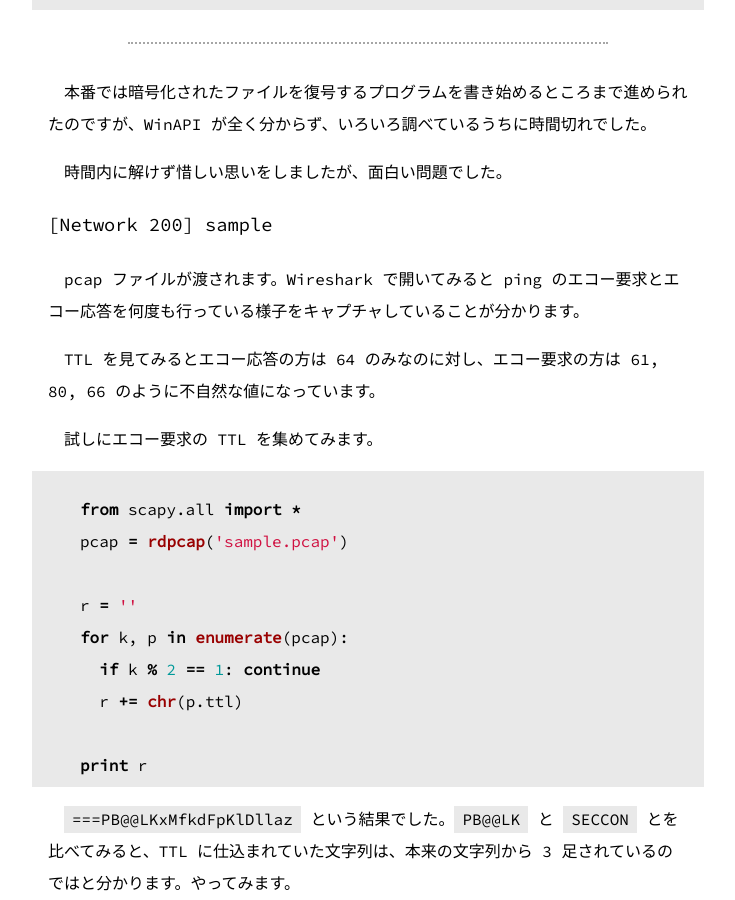
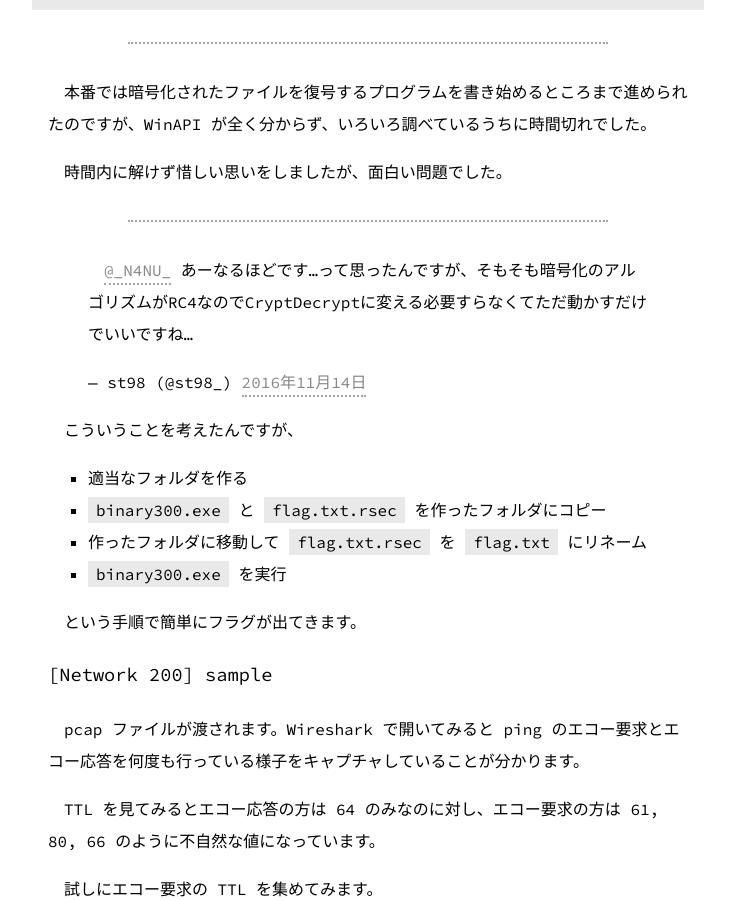
Before and after one commit to st98/diary, a Jekyll site: the page built from _posts/2016-11-12-seccon-kyoto.md, in a window 1280 px wide and 900 px high, scrolled down 11016 px. Shown: the whole window, without its empty margins (272-1007 px from the left). Built offline with Jekyll 4.4.1, drawn with Linux system fonts in a browser that asks for light colours; Markdown is read by kramdown in place of the engine named in the settings; comment, search, counter and statistics services are not loaded; some of the changed text lies outside the part shown.

Commit message:
Update 2016-11-12-seccon-kyoto.md

```diff
--- a/_posts/2016-11-12-seccon-kyoto.md
+++ b/_posts/2016-11-12-seccon-kyoto.md
@@ -244,7 +244,7 @@
 本番では実行できずに終わりでした。なぜ実行できないか探ってみるべきでした。
 
 ### [Binary 300] fakeransom
-exe ファイル (binary300.exe) と、この exe ファイルを使って暗号化されたファイルが渡されます。
+exe ファイル (`binary300.exe`) と、この exe ファイルを使って暗号化されたファイル (`flag.txt.rsec`) が渡されます。
 
 `strings` にバイナリを投げてみると `CryptAcquireContextW` や `CryptEncrypt` のような文字列があり、CryptoAPI を使って暗号化を行っているのではと推測できます。
 
@@ -339,6 +339,20 @@
 
 時間内に解けず惜しい思いをしましたが、面白い問題でした。
 
+---
+
+<blockquote class="twitter-tweet" data-lang="ja"><p lang="ja" dir="ltr"><a href="https://twitter.com/_N4NU_">@_N4NU_</a> あーなるほどです…って思ったんですが、そもそも暗号化のアルゴリズムがRC4なのでCryptDecryptに変える必要すらなくてただ動かすだけでいいですね…</p>&mdash; st98 (@st98_) <a href="https://twitter.com/st98_/status/797963802826244097">2016年11月14日</a></blockquote>
+<script async src="//platform.twitter.com/widgets.js" charset="utf-8"></script>
+
+こういうことを考えたんですが、
+
+- 適当なフォルダを作る
+- `binary300.exe` と `flag.txt.rsec` を作ったフォルダにコピー
+- 作ったフォルダに移動して `flag.txt.rsec` を `flag.txt` にリネーム
+- `binary300.exe` を実行
+
+という手順で簡単にフラグが出てきます。
+
 ### [Network 200] sample
 pcap ファイルが渡されます。Wireshark で開いてみると ping のエコー要求とエコー応答を何度も行っている様子をキャプチャしていることが分かります。
 
```
